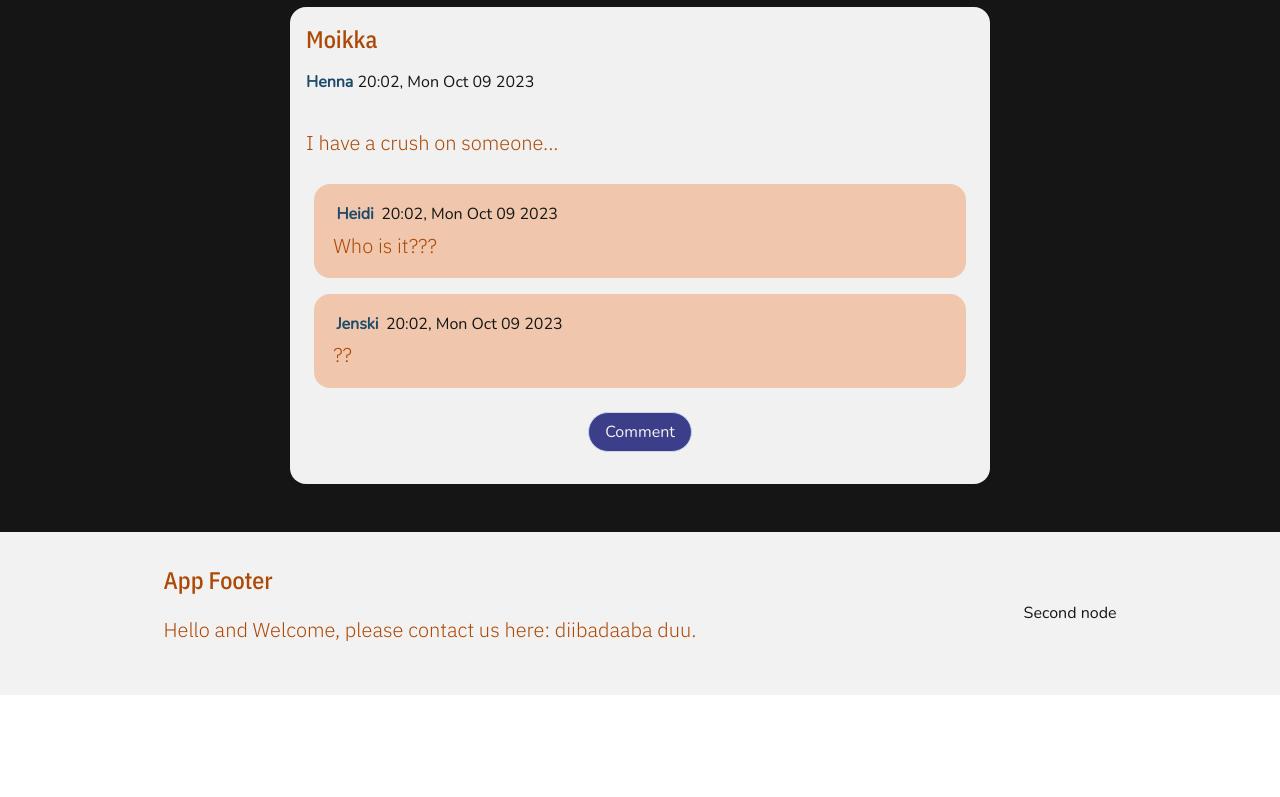
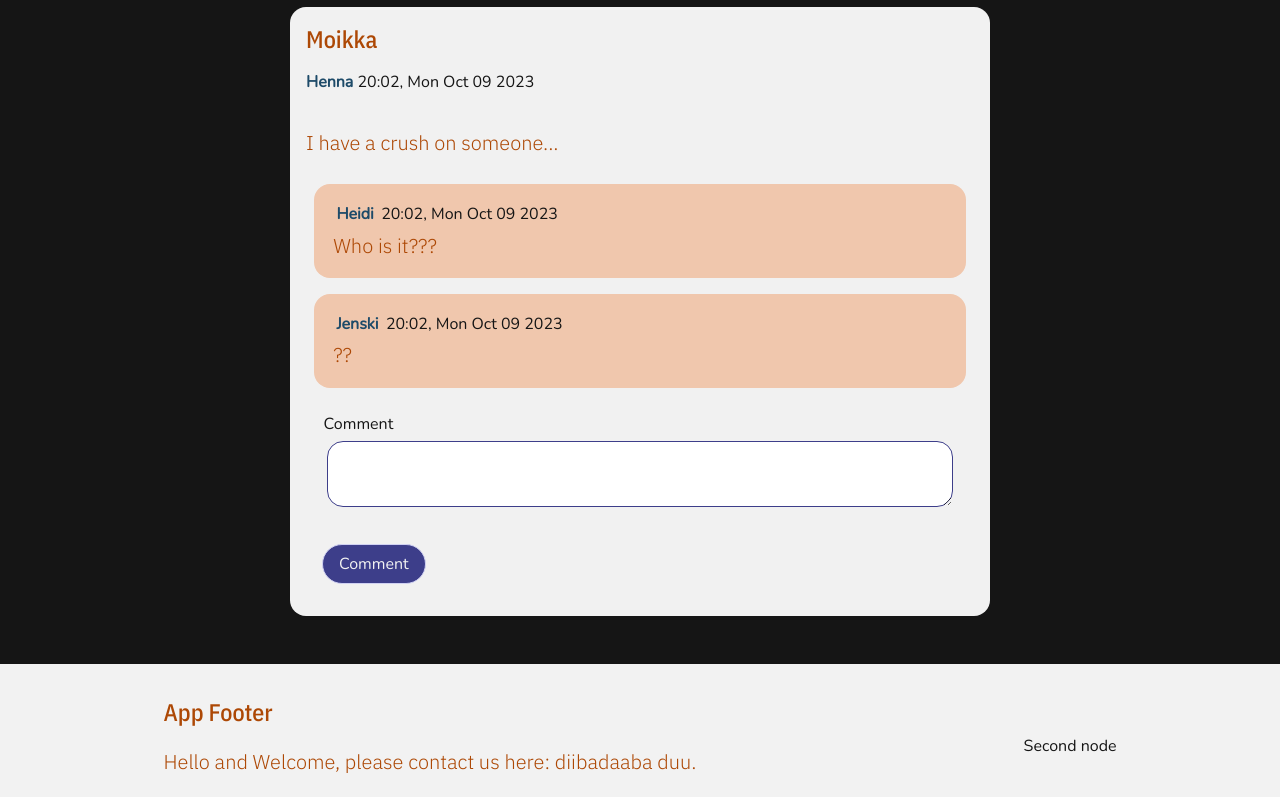
Before and after one commit to Testodus/Aalto-Strength-Society, a React (Create React App) app in the folder client/: page /view-notice/1 in a window 1280 px wide. Shown: the part 422-1219 px from the top of the page. Before the commit the page ends 1117 px from the top, so only its background shows below. Built offline with nearby package versions, Linux system fonts and the light colour scheme.

Commit message:
add (local) commenting functionalities

```diff
--- a/client/src/pages/noticeboard/Notice.tsx
+++ b/client/src/pages/noticeboard/Notice.tsx
@@ -5,10 +5,14 @@ import {
   DetailText,
   DarkBodyText,
   SecondaryButton,
+  FormLabel,
+  FormInputContainer,
+  FormTextarea,
+  WarningText,
 } from '../../shared-styles';
 import { Link } from 'react-router-dom';
 import { DummyProfiles } from '../../assets/noticeBoardDummy';
-import { Notice } from '../../types';
+import { Comment, Notice } from '../../types';
 import CommentEl from './Comment';
 
 const NoticeDiv = styled.div`
@@ -80,6 +84,8 @@ type NoticeProps = {
  */
 const NoticeEl = ({ fullNotice, notice }: NoticeProps) => {
   const [comments, setComments] = useState(notice.comments);
+  const [shortComment, setShortComment] = useState(false);
+  const [textAreaValue, setTextAreaValue] = useState('');
 
   const getUsername = (id: string) => {
     const user = DummyProfiles.find(profile => profile.userID === id);
@@ -100,6 +106,30 @@ const NoticeEl = ({ fullNotice, notice }: NoticeProps) => {
     );
   };
 
+  const onSubmit = (event: React.SyntheticEvent) => {
+    event.preventDefault();
+
+    const target = event.target as typeof event.target & {
+      commentText: { value: string };
+    };
+
+    if (target.commentText.value.length > 0) {
+      const newComment: Comment = {
+        comment: target.commentText.value,
+        userID: '3',
+        commentID: notice.noticeID + '-' + (comments.length + 1),
+        noticeID: notice.noticeID,
+        timeStamp: Date.now(),
+      };
+
+      setComments([...comments, newComment]);
+      setShortComment(false);
+      setTextAreaValue('');
+    } else {
+      setShortComment(true);
+    }
+  };
+
   return (
     <NoticeDiv>
       <Heading4>{notice.title}</Heading4>
@@ -118,8 +148,20 @@ const NoticeEl = ({ fullNotice, notice }: NoticeProps) => {
               comment={comment}
             ></CommentEl>
           ))}
-
-          <SecondaryButton>Comment</SecondaryButton>
+          <form onSubmit={onSubmit}>
+            <FormInputContainer>
+              <FormLabel htmlFor="commentText">Comment</FormLabel>
+              {shortComment ? (
+                <WarningText>Comment is too short!</WarningText>
+              ) : null}
+              <FormTextarea
+                id="commentText"
+                value={textAreaValue}
+                onChange={e => setTextAreaValue(e.target.value)}
+              />
+            </FormInputContainer>
+            <SecondaryButton type="submit">Comment</SecondaryButton>
+          </form>
         </>
       ) : (
         <FadedContentGrid>
```
